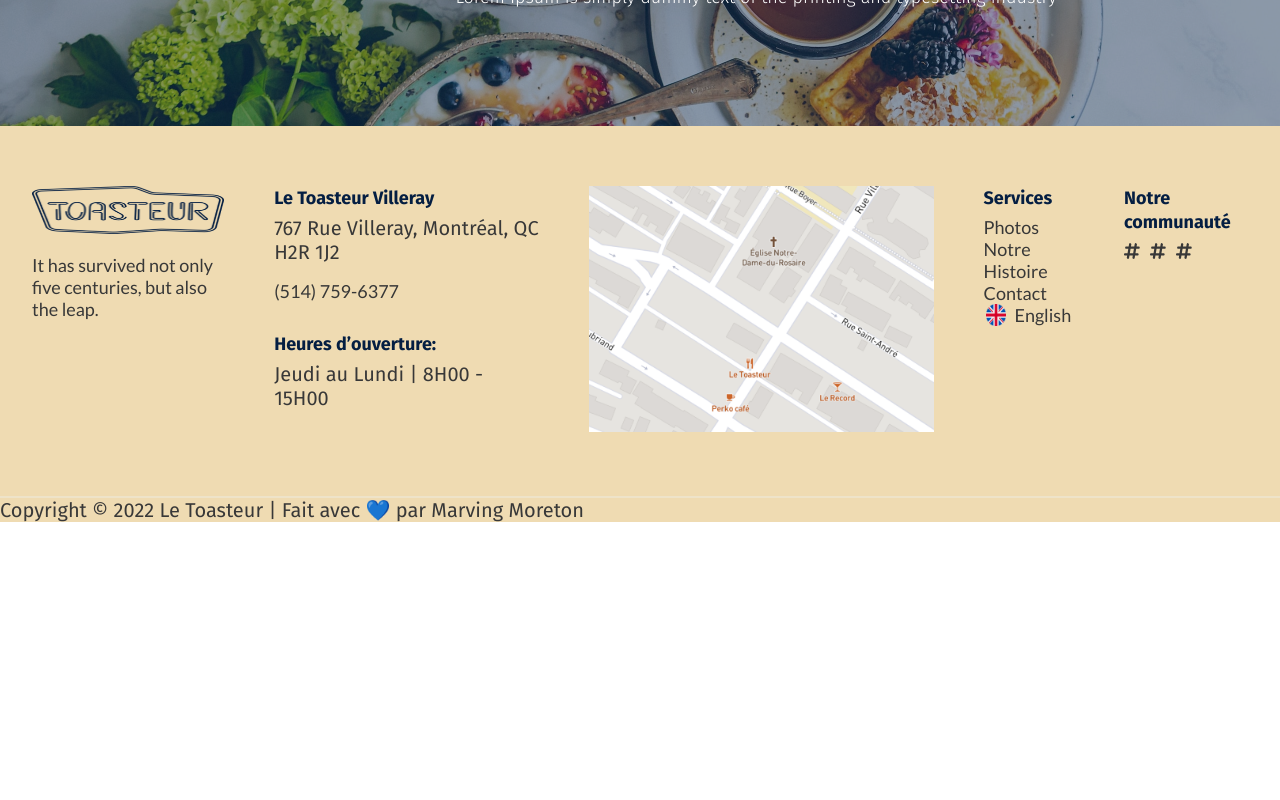
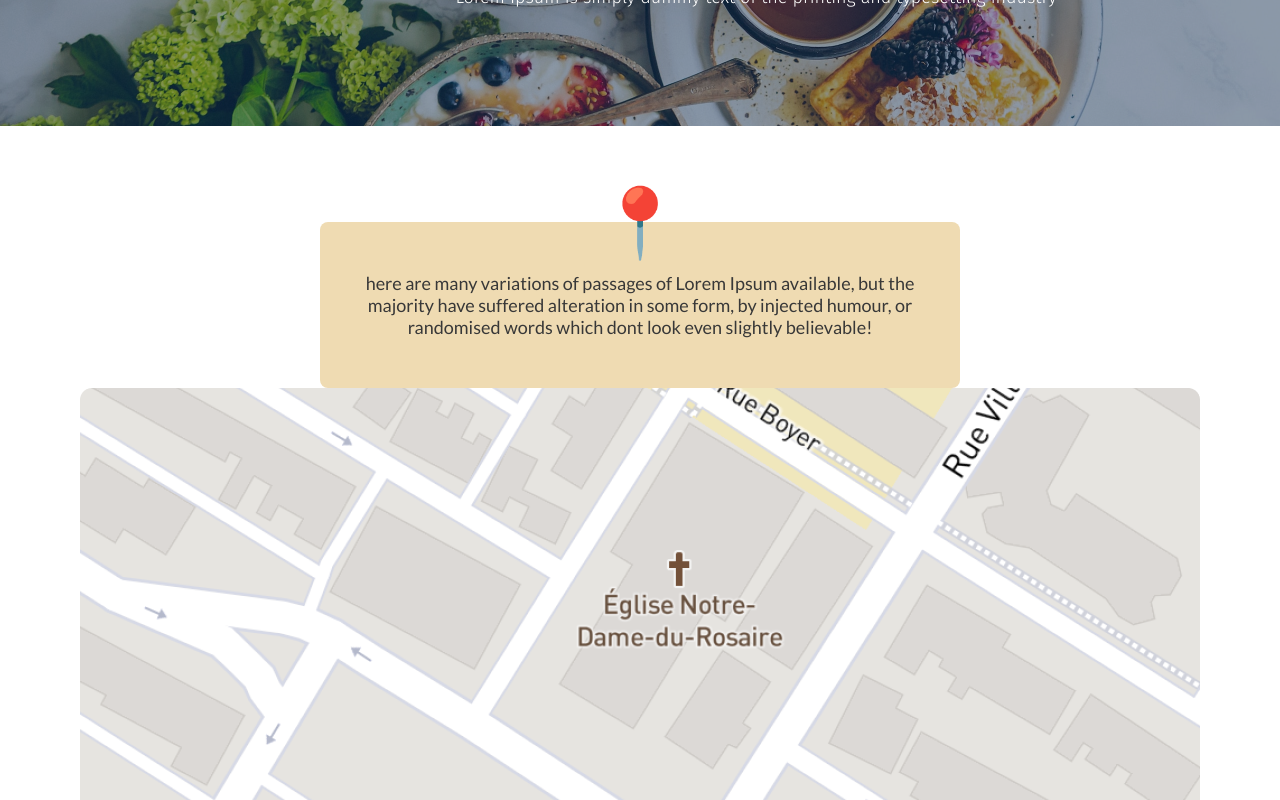
Before and after one commit to MarvingMoreton/le-toasteur-app, a Next.js app: page /contact in a window 1280 px wide. Shown: the part 320-1120 px from the top of the page. Before the commit the page ends 852 px from the top, so only its background shows below. Built offline with nearby package versions, Linux system fonts and the light colour scheme.

Commit message:
contact page map component - ongoing - missing overlay map

```diff
--- /dev/null
+++ b/components/ui/contact/Map.js
@@ -0,0 +1,37 @@
+import classes from "./Map.module.css";
+import Link from "next/link";
+import Image from "next/image";
+import React from "react";
+
+function Map() {
+  return (
+    <section className={classes["section-map"]}>
+      <div className={classes["map-grid"]}>
+        <div className={classes["container-banner-overlay"]}>
+          <div className={classes["banner"]}>
+            <span className={classes.pin}>📍</span>
+            <span>
+              here are many variations of passages of Lorem Ipsum available, but
+              the majority have suffered alteration in some form, by injected
+              humour, or randomised words which dont look even slightly
+              believable!
+            </span>
+          </div>
+        </div>
+        <div className={classes["map-box"]}>
+          <div className={classes["image-box"]}>
+            <Image
+              src="/images/contact-map-dummy.png"
+              alt="test"
+              // layout="fill"
+              width={1120}
+              height={799}
+            />
+          </div>
+        </div>
+      </div>
+    </section>
+  );
+}
+
+export default Map;
--- /dev/null
+++ b/components/ui/contact/Map.module.css
@@ -0,0 +1,43 @@
+.section-map {
+  padding: 9.6rem 0;
+}
+
+.banner {
+  border-radius: 0.8rem;
+  background-color: #efdbb2;
+  width: 50%;
+  text-align: center;
+  margin: 0 auto;
+  padding: 5rem 3.8rem;
+  display: flex;
+  flex-direction: column;
+  position: relative;
+}
+
+.pin {
+  font-family: "Fira Sans";
+  font-style: normal;
+  font-weight: 700;
+  font-size: 68px;
+  line-height: 82px;
+
+  color: #000000;
+  position: absolute;
+  bottom: 50%;
+  /* top: 50%; */
+  left: 50%;
+  transform: translate(-50%, -50%);
+}
+.map-grid {
+  display: flex;
+  flex-direction: column;
+  justify-content: center;
+  align-items: center;
+  text-align: center;
+
+  /* position: relative; */
+}
+
+.map-box {
+  /* position: absolute; */
+}
--- a/pages/contact.js
+++ b/pages/contact.js
@@ -3,11 +3,13 @@
 import styles from "../styles/Home.module.css";
 
 import Banner from "../components/ui/shared/Banner";
+import Map from "../components/ui/contact/Map";
 
 export default function Contact(props) {
   return (
     <div>
       <Banner />
+      <Map />
     </div>
   );
 }
--- a/pages/notre-histoire.js
+++ b/pages/notre-histoire.js
@@ -12,6 +12,8 @@
     <div>
       <Banner />
       <ImageFeatured />
+      <Values />
+
       <OurTeam />
     </div>
   );
```
Also changed, not shown: public/images/contact-map-dummy.png (added).
